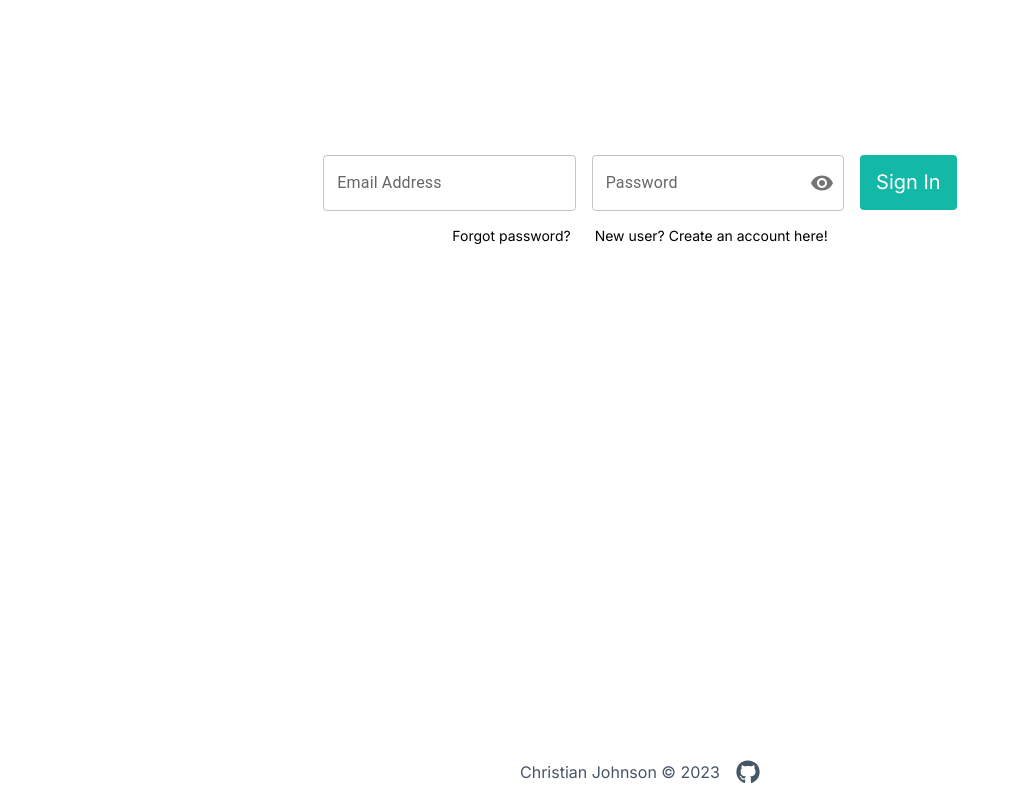
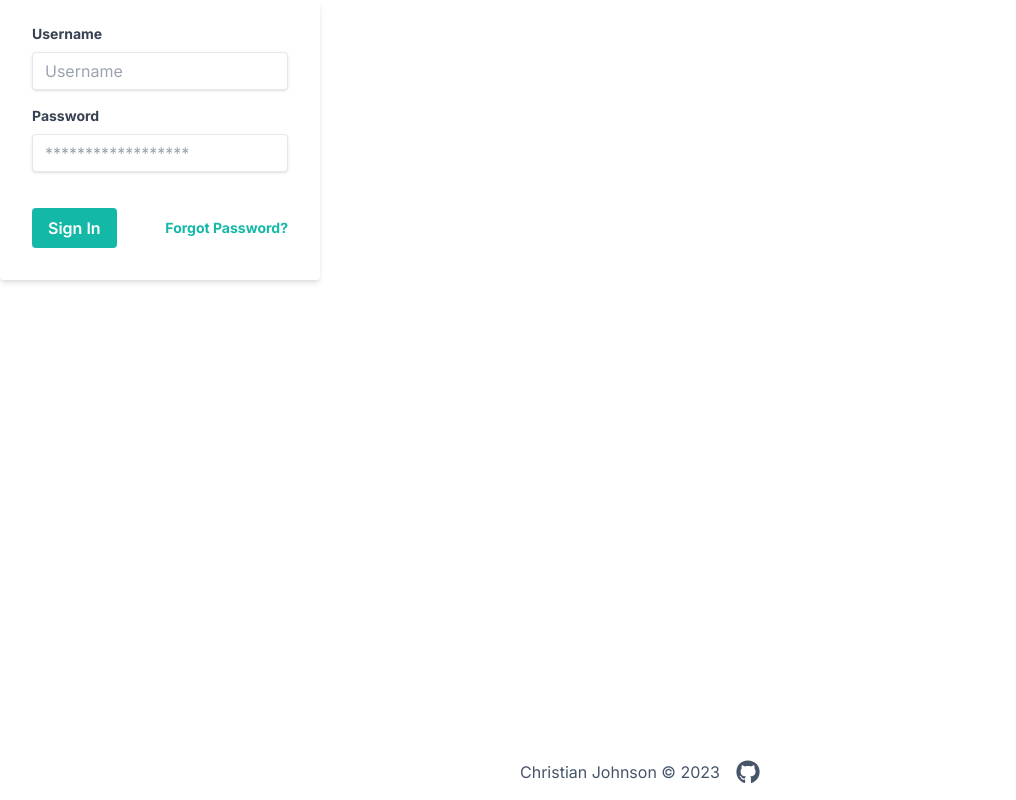
Before and after one commit to christianjcodes/bug-tracker-frontend, a Next.js app: page / in a window 1280 px wide. Shown: the whole page, without its empty margins (0-1016 px from the left). Built offline with nearby package versions, Linux system fonts and the light colour scheme.

Commit message:
Remove MUI components from sign in page, replace with tailwind-based login form

```diff
--- a/src/app/components/SideBar.tsx
+++ b/src/app/components/SideBar.tsx
@@ -12,10 +12,10 @@ const SideBar = () => {
                 <SideBarIcon icon={<FaBug size="38" />} />
                 <h1 className="ml-2 mt-4 font-bold">Bug Tracker</h1>
             </div>
-            <div className="ml-2 space-y-4">
-                <h3 className="hover:text-cyan-500"><Link href="/dashboard">Dashboard</Link></h3>
-                <h3 className="hover:text-cyan-500"><Link href="/dashboard/tickets">Tickets</Link></h3>
-                <h3 className="hover:text-cyan-500"><Link href="/dashboard/admin">Administration</Link></h3>
+            <div className="ml-2 space-y-8">
+                <h3 className="hover:text-teal-500"><Link href="/dashboard">Dashboard</Link></h3>
+                <h3 className="hover:text-teal-500"><Link href="/dashboard/tickets">Tickets</Link></h3>
+                <h3 className="hover:text-teal-500"><Link href="/dashboard/admin">Administration</Link></h3>
             </div>
             <div className="flex justify-center items-center mt-10">
                 <Link href="/">
@@ -23,6 +23,7 @@ const SideBar = () => {
                         h-10
                         px-5
                         text-l
+                        font-semibold
                         text-red-500
                         transition-colors
                         duration-150
--- a/src/app/page.tsx
+++ b/src/app/page.tsx
@@ -1,88 +1,83 @@
-'use client'
+
 import styles from './page.module.css';
 import Link from 'next/link';
 import * as React from "react";
-import Grid from '@mui/material/Grid';
-import IconButton from '@mui/material/IconButton';
-import OutlinedInput from '@mui/material/OutlinedInput';
-import InputLabel from '@mui/material/InputLabel';
-import InputAdornment from '@mui/material/InputAdornment';
-import FormControl from '@mui/material/FormControl';
-import TextField from '@mui/material/TextField';
-import Visibility from '@mui/icons-material/Visibility';
-import VisibilityOff from '@mui/icons-material/VisibilityOff';
 import Background from './components/Background';
 
 
 export default function Home() {
 
-  const [showPassword, setShowPassword] = React.useState(false);
-
-    const handleClickShowPassword = () => setShowPassword((show) => !show);
-
-    const handleMouseDownPassword = (event: React.MouseEvent<HTMLButtonElement>) => {
-      event.preventDefault();
-    };
-
   return (
-    <div>
-      <div className='h-[50vh] flex flex-col items-center justify-center'>
-        <Grid
-          container
-          spacing={2}
-          justifyContent="center"
-          alignItems="center">
-          <Grid item>
-            <TextField
-                label="Email Address"
-                id="email-entry"
-                sx={{ m: 0, width: '25ch', height: '55px' }}
-            />
-          </Grid>
-          <Grid item>
-            <FormControl sx={{ m: 0, width: '25ch', height: '55px' }} variant="outlined">
-                <InputLabel htmlFor="password-entry">Password</InputLabel>
-                <OutlinedInput
-                id="password-entry"
-                type={showPassword ? 'text' : 'password'}
-                endAdornment={
-                    <InputAdornment position="end">
-                    <IconButton
-                        aria-label="toggle password visibility"
-                        onClick={handleClickShowPassword}
-                        onMouseDown={handleMouseDownPassword}
-                        edge="end"
-                    >
-                        {showPassword ? <VisibilityOff /> : <Visibility />}
-                    </IconButton>
-                    </InputAdornment>
-                }
-                label="Password"
-                />
-            </FormControl>
-          </Grid>
-
-          <Grid item alignItems="center" style={{ display: "flex"}}>
+    <div className="w-full max-w-xs">
+      <form className="bg-white shadow-md rounded px-8 pt-6 pb-8 mb-4">
+        <div className="mb-4">
+          <label className="block text-gray-700 text-sm font-bold mb-2" htmlFor="username">
+            Username
+          </label>
+          <input className="
+            shadow
+            appearance-none
+            border rounded
+            w-full
+            py-2
+            px-3
+            text-gray-700
+            leading-tight
+            focus:outline-none
+            focus:shadow-outline"
+            id="username"
+            type="text"
+            placeholder="Username"/>
+        </div>
+        <div className="mb-6">
+          <label className="block text-gray-700 text-sm font-bold mb-2" htmlFor="password">
+            Password
+          </label>
+          <input className="
+          shadow
+          appearance-none
+          border
+          rounded
+          w-full
+          py-2
+          px-3
+          text-gray-700
+          mb-3
+          leading-tight
+          focus:outline-none
+          focus:shadow-outline"
+          id="password"
+          type="password"
+          placeholder="******************"/>
+        </div>
+        <div className="flex items-center justify-between">
           <Link href="/dashboard">
             <button className="
               bg-teal-500
               hover:bg-teal-600
               text-white
-                text-xl
-                py-2 px-4
+              font-semibold
+              py-2
+              px-4
               rounded
-                h-[55px]">
+              focus:outline-none
+              focus:shadow-outline" type="button">
               Sign In
             </button>
           </Link>
-          </Grid>
-        </Grid>
-
-        <div className='flex flex-row space-x-6 text-sm mt-4'>
-          <h3 className='hover:text-cyan-500'><Link href="/forgot-password">Forgot password?</Link></h3>
-          <h3 className='hover:text-cyan-500'><Link href="/new-user">New user? Create an account here!</Link></h3>
+          <div className="
+            inline-block
+            align-baseline
+            font-bold
+            text-sm
+            text-teal-500
+            hover:text-teal-700">
+            <Link href="/forgot-password">
+              Forgot Password?
+            </Link>
           </div>
         </div>
+      </form>
     </div>
   );
 }
```
Also changed, not shown: src/app/components/Waves.svg (added). Lines whose indentation alone changed are shown as unchanged.
